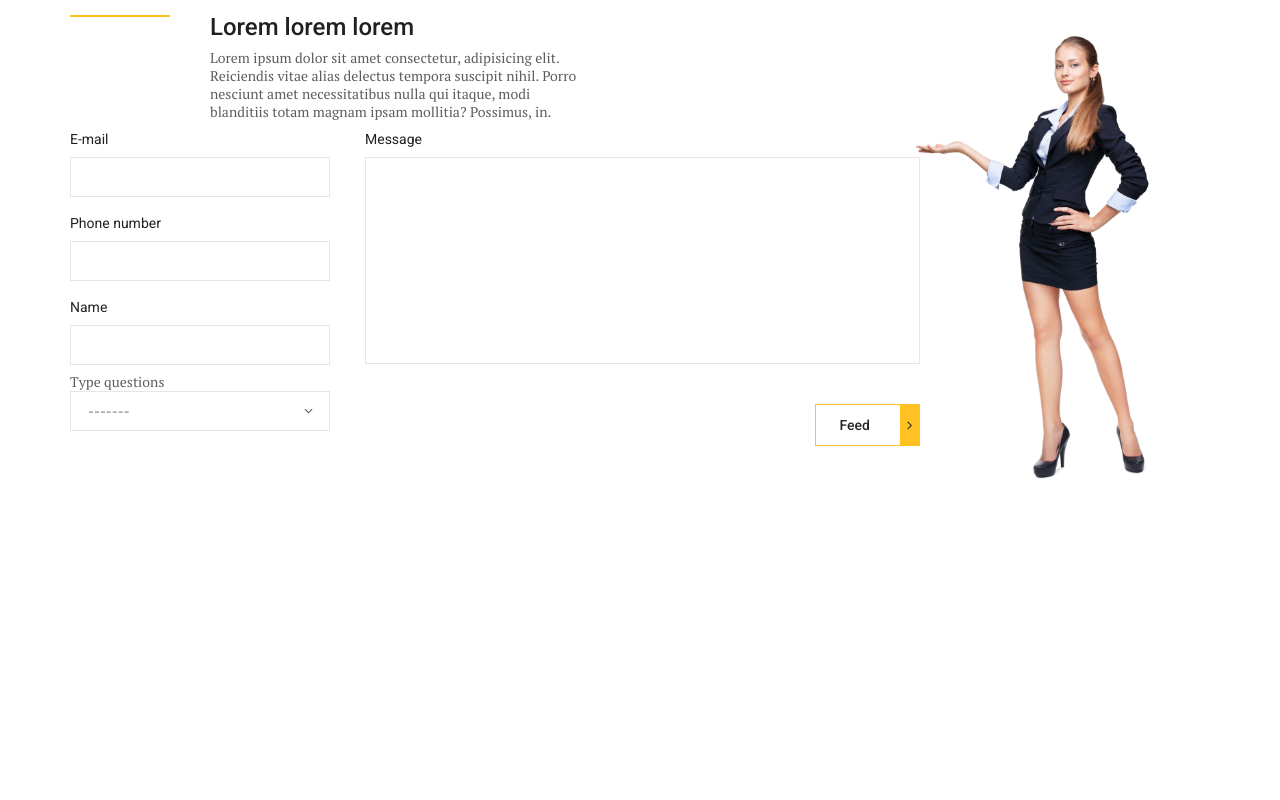
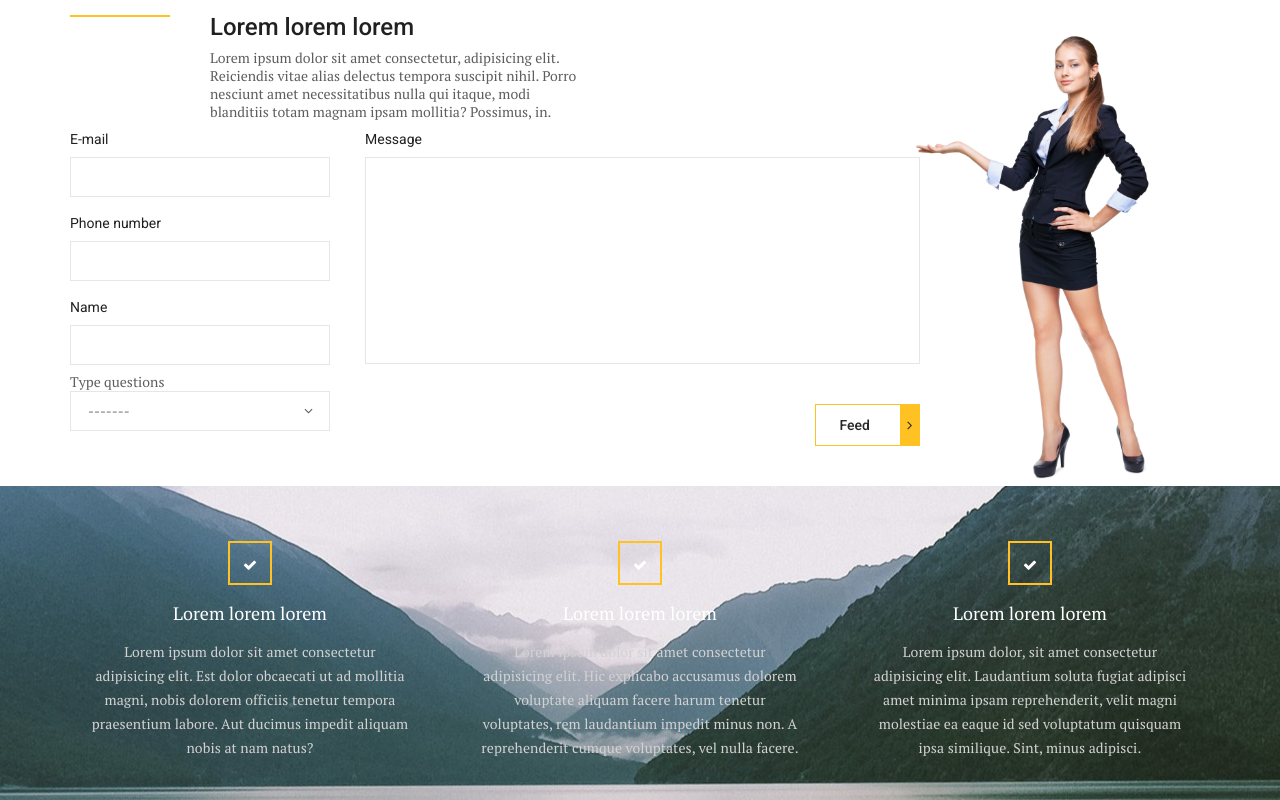
Before and after one commit to ArtyomMedvedev15/LandingPage, a plain HTML site: page index.html in a window 1280 px wide. Shown: the part 1570-2370 px from the top of the page. Before the commit the page ends 2056 px from the top, so only its background shows below. Drawn offline with nearby package versions, Linux system fonts and the light colour scheme; files whose address does not match are found by name.

Commit message:
Add advantagesSection

```diff
--- a/css/style.css
+++ b/css/style.css
@@ -482,3 +482,54 @@ header{
     color:#282828;
     float: right;
 }
+
+.advantages{
+    padding: 55px 0px 40px;
+    background-image: url(../img/bgAdvantages.jpg);
+    background-repeat: no-repeat;
+    background-position: center;
+    min-height: 285px;
+}
+.advantages__inner{
+    color:#fff;
+    display: flex;
+    justify-content: space-between;
+    text-align: center;
+}
+.advantages__item{
+    max-width: 360px;
+    padding: 0px 20px;
+}
+.advantages__title{
+    font-size: 18px;
+    line-height: 24px;
+    font-weight: 500;
+    font-family: 'Roboto' sans-serif;
+    padding: 60px 0px 15px;
+    position: relative;
+}
+.advantages__text{
+     line-height: 24px;
+     color:#d3d2d2;
+     letter-spacing: 0.1px;
+}
+
+.advantages__title::before{
+    content:"";
+    position: absolute;
+    width: 40px;
+    height: 40px;
+    border: 2px solid #ffc222;
+    top:0;
+    left:50%;
+    transform: translateX(-50%);
+}
+.advantages__title::after{
+    content: "\f00c";
+    font-family: "icomoon";
+    font-size: 14px;
+    position: absolute;
+    top: 12px;
+    left: 50%;
+    transform: translateX(-50%);
+}
--- a/index.html
+++ b/index.html
@@ -12,8 +12,8 @@
     <link rel="stylesheet" href="css/fonts.css">
     <link rel="stylesheet" href="css/jquery.fancybox.min.css">
     <link rel="stylesheet" href="css/slick.css">
-     <link rel="stylesheet" href="css/jquery.formstyler.css">
-     <link rel="stylesheet" href="css/style.css">
+    <link rel="stylesheet" href="css/jquery.formstyler.css">
+    <link rel="stylesheet" href="css/style.css">
 
 </head>
 
@@ -248,6 +248,42 @@
         </div>
     </section>
 
+    <section class="advantages">
+        <div class="container">
+            <div class="advantages__inner">
+                <div class="advantages__item">
+                    <div class="advantages__title">
+                        Lorem lorem lorem
+                    </div>
+                    <div class="advantages__text">
+                        Lorem ipsum dolor sit amet consectetur adipisicing elit. Est dolor obcaecati ut ad mollitia
+                        magni, nobis dolorem officiis tenetur tempora praesentium labore. Aut ducimus impedit aliquam
+                        nobis at nam natus?
+                    </div>
+                </div>
+                <div class="advantages__item">
+                    <div class="advantages__title">
+                        Lorem lorem lorem
+                    </div>
+                    <div class="advantages__text">
+                        Lorem ipsum dolor sit amet consectetur adipisicing elit. Hic explicabo accusamus dolorem
+                        voluptate aliquam facere harum tenetur voluptates, rem laudantium impedit minus non. A
+                        reprehenderit cumque voluptates, vel nulla facere.
+                    </div>
+                </div>
+                <div class="advantages__item">
+                    <div class="advantages__title">
+                        Lorem lorem lorem
+                    </div>
+                    <div class="advantages__text">
+                        Lorem ipsum dolor, sit amet consectetur adipisicing elit. Laudantium soluta fugiat adipisci amet
+                        minima ipsam reprehenderit, velit magni molestiae ea eaque id sed voluptatum quisquam ipsa
+                        similique. Sint, minus adipisci.
+                    </div>
+                </div>
+            </div>
+        </div>
+    </section>
     <div id="modal">
         <h2>hello</h2>
     </div>
```
Also changed, not shown: img/bgAdvantages.jpg (added).
